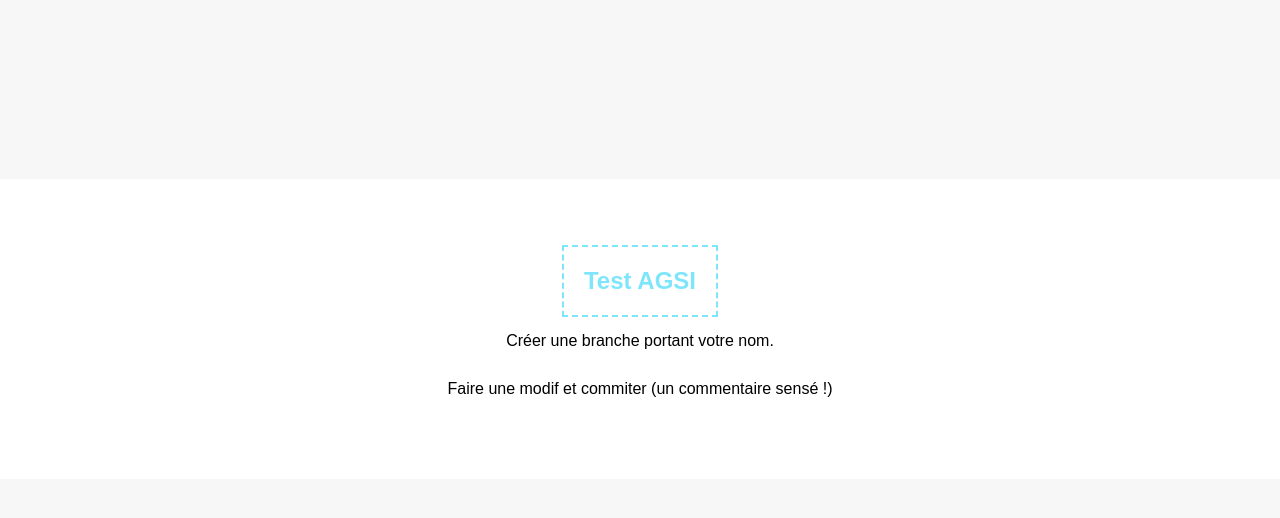
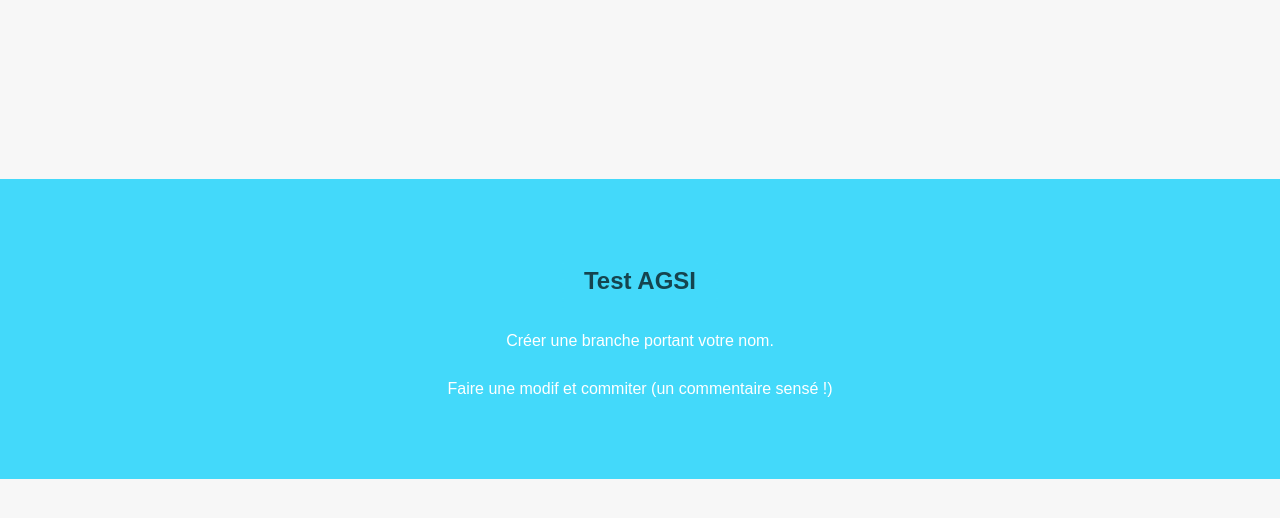
Before and after one commit to 4lx9ri4/Test-AGSI-Tuil-Alexandre, a plain HTML site: page index.html in a window 1280 px wide. Both pictures are taken after a click on the element "Test AGSI". Drawn offline with nearby package versions, Linux system fonts and the light colour scheme.

Commit message:
Annimations Jquery

```diff
--- a/index.html
+++ b/index.html
@@ -5,7 +5,7 @@
         <title>Test</title>
         <link rel="stylesheet" href="style.css">
         <script src="https://code.jquery.com/jquery-3.1.1.min.js" integrity="sha256-hVVnYaiADRTO2PzUGmuLJr8BLUSjGIZsDYGmIJLv2b8=" crossorigin="anonymous"></script> <!--Appel cdn Jquery-->
-
+        <script src="http://code.jquery.com/ui/1.12.0/jquery-ui.min.js" integrity="sha256-eGE6blurk5sHj+rmkfsGYeKyZx3M4bG+ZlFyA7Kns7E=" crossorigin="anonymous"></script> <!--Appel cdn Jquery ui-->
     </head>
     <body>
         <main><!--rajout d'un main, le body en display: flex est non conseillé-->
@@ -15,7 +15,27 @@
         </main>
         <script>
         //Event Jquery Afficher/Cacher les paragraphes
+        	var chgcolor = true;
         	$('#afficher_cacher').click(function(){
+        		if(chgcolor){
+        			$('main').animate({
+        				backgroundColor: "#43D9FA",
+        				color: "#fff"
+        			}, 1000);
+        			$('#afficher_cacher').animate({
+        				color: "#000"
+        			}, 1000);
+        		}
+        		else{
+        			$('main').animate({
+        				backgroundColor: "#fff",
+        			}, 1000);
+        			$('#afficher_cacher').animate({
+        				color: "#43D9FA"
+        			}, 1000);
+        		}
+        		chgcolor = !chgcolor;
+        		$('p').effect("bounce");
         		$('p').toggle("slow");
         	});
     	</script>
```
